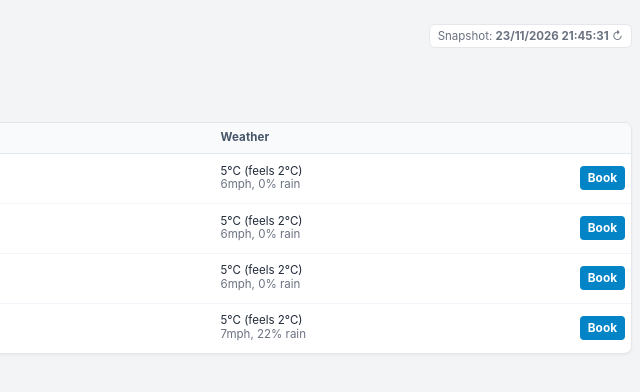
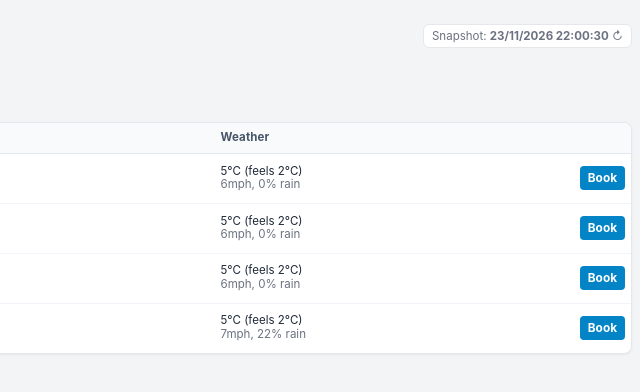
Before and after one commit to edreid1970/rotherham-golf, a plain HTML site: page index.html in a window 1280 px wide. Shown: the full height of the page, 640-1280 px from the left. Drawn offline with Linux system fonts and the light colour scheme.

Commit message:
Update practice dashboard - 23/11/2026 22:00

```diff
--- a/index.html
+++ b/index.html
@@ -203,7 +203,7 @@
             <div class="subtitle" id="slotCounter">Practice Windows (showing 46 of 46 slots)</div>
         </div>
         <div class="snapshot-bar" onclick="forceRefresh()" style="cursor:pointer;" title="Tap to refresh">
-            Snapshot: <strong>23/11/2026 21:45:31</strong> &#x21bb;
+            Snapshot: <strong>23/11/2026 22:00:30</strong> &#x21bb;
         </div>
     </div>
 
```
